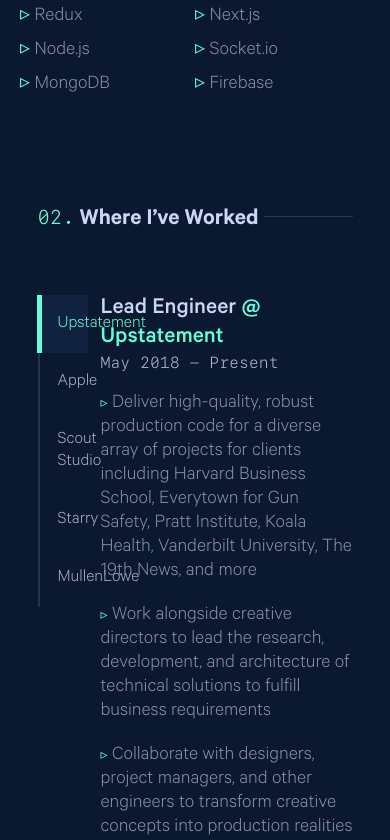
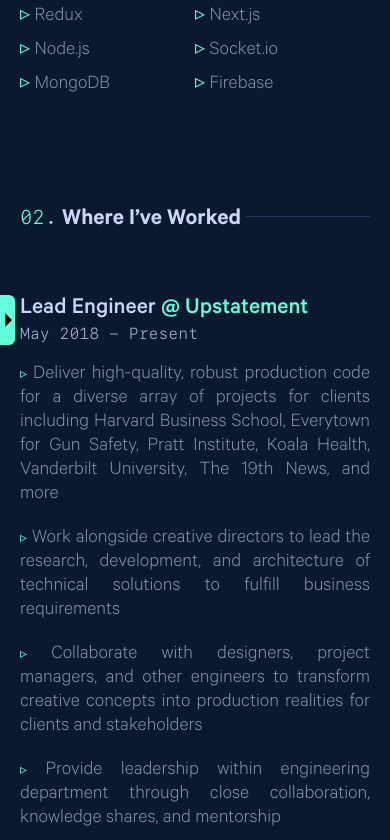
Before and after one commit to hatem782/Portfolio-hatem-ben-echikh, a React (Create React App) app: page / in a window 390 px wide. Shown: the part 1580-2420 px from the top of the page. Built offline with nearby package versions, Linux system fonts and the light colour scheme.

Commit message:
fix resp where ive worked

```diff
--- a/src/pages/sections/workPlaces/WorkPlaces.jsx
+++ b/src/pages/sections/workPlaces/WorkPlaces.jsx
@@ -2,16 +2,22 @@
 import { useStyles } from "./workplaces.styles";
 import TitlePart from "../../../components/TitlePart/TitlePart";
 import { WhereWorked } from "../../../data/WhereWorked";
+import ArrowRightIcon from "@mui/icons-material/ArrowRight";
+import CloseIcon from "@mui/icons-material/Close";
 
 function WorkPlaces() {
   const [current, setcurrent] = useState(WhereWorked[0]);
+  const [opened, setOpened] = useState(false);
+  const handle_switch = () => {
+    setOpened(!opened);
+  };
 
   const styles = useStyles();
   return (
     <div className={styles.main}>
       <TitlePart num={"02."}>Where I’ve Worked</TitlePart>
       <div className="container">
-        <div className="left">
+        <div className={`left ${opened && "opened-left"}`}>
           {WhereWorked.map((item, key) => {
             let is_active = current.title === item.title;
             const Choose = () => {
@@ -28,6 +34,13 @@
               </span>
             );
           })}
+          <div className="opener" onClick={handle_switch}>
+            {opened ? (
+              <CloseIcon className="close" />
+            ) : (
+              <ArrowRightIcon className="open" />
+            )}
+          </div>
         </div>
 
         {current && (
--- a/src/pages/sections/workPlaces/workplaces.styles.js
+++ b/src/pages/sections/workPlaces/workplaces.styles.js
@@ -9,6 +9,12 @@
     [theme.breakpoints.down("xl")]: {
       padding: "75px 0px",
       width: "90%",
+      position: "relative",
+    },
+
+    [theme.breakpoints.down("sm")]: {
+      padding: "75px 0px",
+      width: "100%",
     },
 
     "& .container": {
@@ -19,12 +25,58 @@
       [theme.breakpoints.down("xl")]: {
         margin: "60px 0px 0px 0px",
       },
+
+      [theme.breakpoints.down("sm")]: {},
     },
 
     "& .left": {
       width: "20%",
       height: "fit-content",
       borderLeft: "2px solid #233554",
+
+      [theme.breakpoints.down("sm")]: {
+        width: "fit-content",
+        position: "absolute",
+        backgroundColor: "#102241",
+        zIndex: "9",
+        left: "-20px",
+        width: "150px",
+
+        display: "flex",
+        alignItems: "center",
+        justifyContent: "center",
+        flexDirection: "column",
+        transform: "translateX(-100%)",
+        transition: "all 0.2s",
+      },
+
+      "& .opener": {
+        display: "none",
+        backgroundColor: theme.palette.primary.main,
+        height: "50px",
+        width: "15px",
+        position: "absolute",
+        borderRadius: "0px 6px 6px 0px",
+        right: "-15px",
+        top: "0px",
+        fontSize: "30px",
+
+        alignItems: "center",
+        justifyContent: "center",
+        cursor: "pointer",
+
+        "& .open": {
+          fontSize: "32px",
+        },
+
+        "& .close": {
+          fontSize: "20px",
+        },
+
+        [theme.breakpoints.down("sm")]: {
+          display: "flex",
+        },
+      },
 
       "& span": {
         display: "block",
@@ -40,6 +92,10 @@
         [theme.breakpoints.down("xl")]: {
           padding: "18px",
           fontSize: "18px",
+        },
+
+        [theme.breakpoints.down("sm")]: {
+          width: "100%",
         },
 
         "&:hover": {
@@ -66,10 +122,18 @@
       },
     },
 
+    "& .opened-left": {
+      transform: "translateX(0%) !important",
+    },
+
     "& .right": {
       width: "80%",
       opacity: "0",
       animation: "FadeOut 0.2s linear 0s forwards",
+
+      [theme.breakpoints.down("sm")]: {
+        width: "100%",
+      },
 
       "& h1": {
         fontWeight: "400",
@@ -110,6 +174,10 @@
           fontSize: "20px",
         },
 
+        [theme.breakpoints.down("sm")]: {
+          textAlign: "justify",
+        },
+
         "& li": {
           margin: "20px 0px",
           color: theme.palette.text.dark,
```
